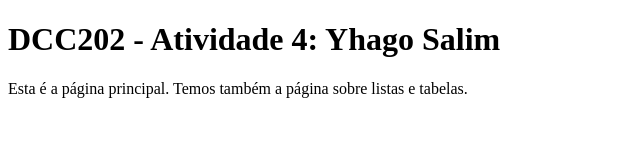
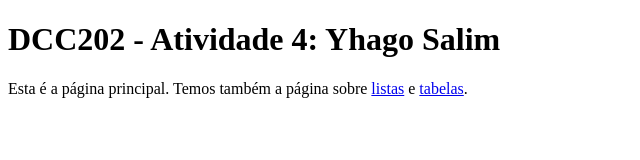
Before and after one commit to ufjf-dcc202/ufjf-dcc202-2023-3-b-atv4-YhagoSalim, a website: page index.html in a window 1280 px wide. Shown: the whole page, without its empty margins (0-640 px from the left). Drawn offline with Linux system fonts and the light colour scheme.

Commit message:
adiciona os links

```diff
--- a/index.html
+++ b/index.html
@@ -8,7 +8,7 @@
 <body>
     <main>
         <h1>DCC202 - Atividade 4: Yhago Salim</h1>
-        <p>Esta é a página principal. Temos também a página sobre listas e tabelas.</p>
+        <p>Esta é a página principal. Temos também a página sobre <a href="listas.html">listas</a> e <a href="tabelas.html">tabelas</a>.</p>
     </main>
 </body>
 </html>
```
